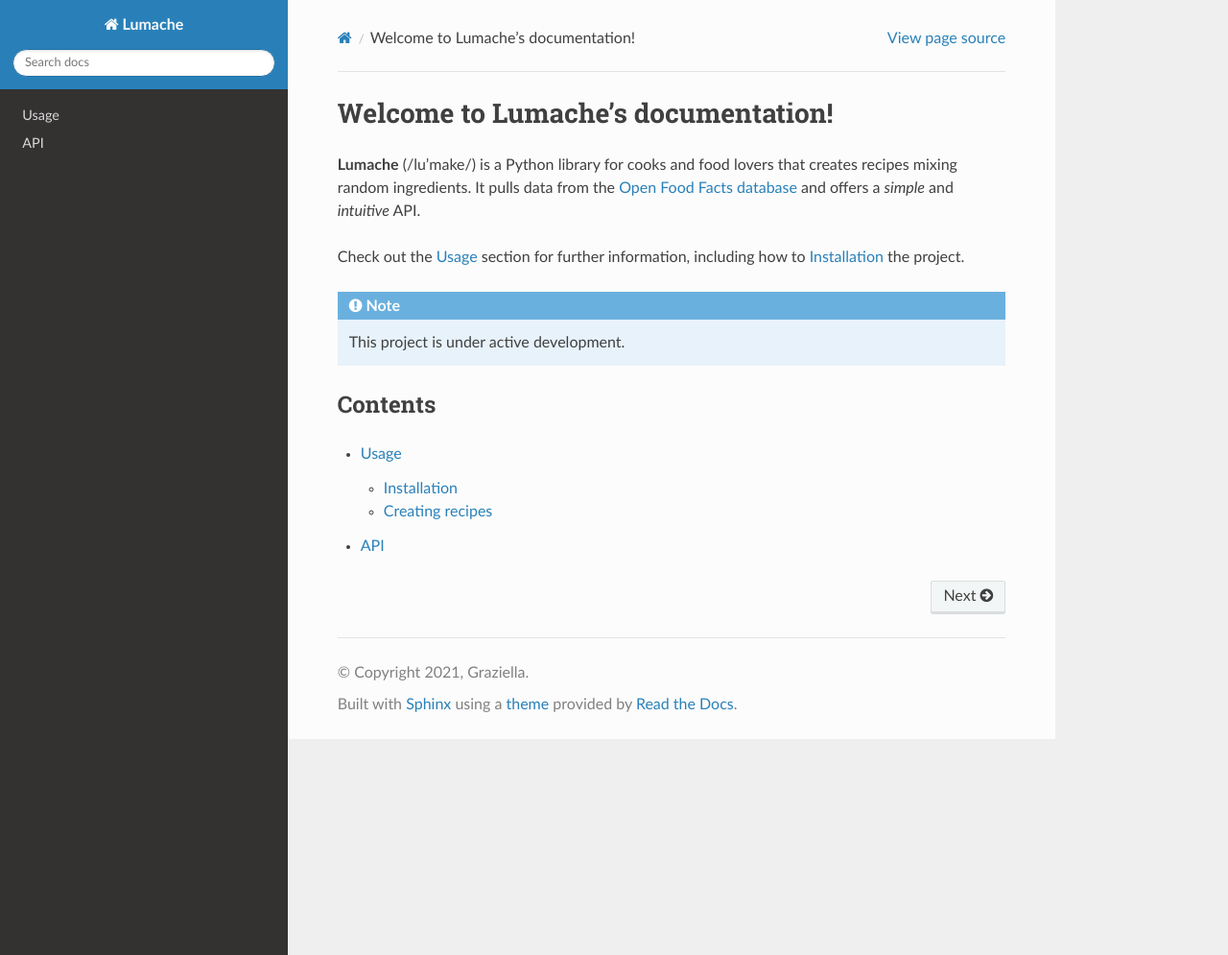
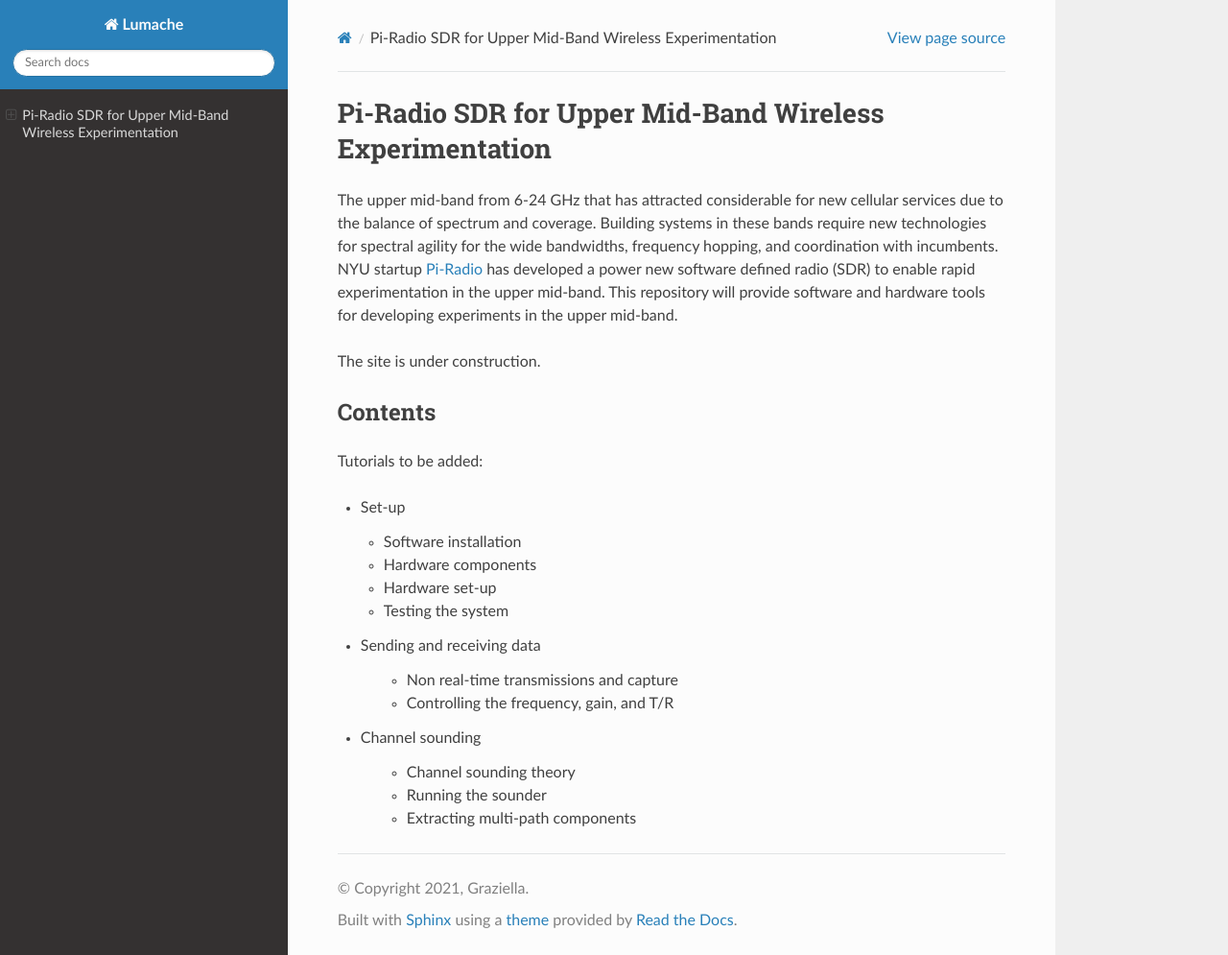
Before and after one commit to sdrangan/piradiosdr, a Sphinx documentation site: the page built from docs/source/index.rst, in a window 1280 px wide and 995 px high. Shown: the whole window at 96% size. Built offline with Sphinx 7.4.7 and the Read the Docs theme 3.1.0, drawn with Linux system fonts in a browser that asks for light colours.

Commit message:
Added initial content
Created initial context with a desired initial set of code

```diff
--- a/docs/source/index.rst
+++ b/docs/source/index.rst
@@ -1,22 +1,38 @@
-Welcome to Lumache's documentation!
-===================================
+Pi-Radio SDR for Upper Mid-Band Wireless Experimentation
+========================================================
 
-**Lumache** (/lu'make/) is a Python library for cooks and food lovers
-that creates recipes mixing random ingredients.
-It pulls data from the `Open Food Facts database <https://world.openfoodfacts.org/>`_
-and offers a *simple* and *intuitive* API.
+The upper mid-band from 6-24 GHz that has attracted considerable for new
+cellular services due to the balance of spectrum and coverage.
+Building systems in these bands require new technologies for spectral agility
+for the wide bandwidths, frequency hopping, and coordination with incumbents.
+NYU startup
+`Pi-Radio <https://www.pi-rad.io/home>`_  has developed a power new
+software defined radio (SDR) to enable rapid experimentation in the upper mid-band.
+This repository will provide software and hardware tools for developing
+experiments in the upper mid-band.
 
-Check out the :doc:`usage` section for further information, including
-how to :ref:`installation` the project.
+The site is under construction.
 
-.. note::
-
-   This project is under active development.
 
 Contents
 --------
 
-.. toctree::
+Tutorials to be added:
 
-   usage
-   api
+*  Set-up
+
+   * Software installation
+   * Hardware components
+   * Hardware set-up
+   * Testing the system
+
+* Sending and receiving data
+
+   * Non real-time transmissions and capture
+   * Controlling the frequency, gain, and T/R
+
+* Channel sounding
+
+   * Channel sounding theory
+   * Running the sounder
+   * Extracting multi-path components
```
